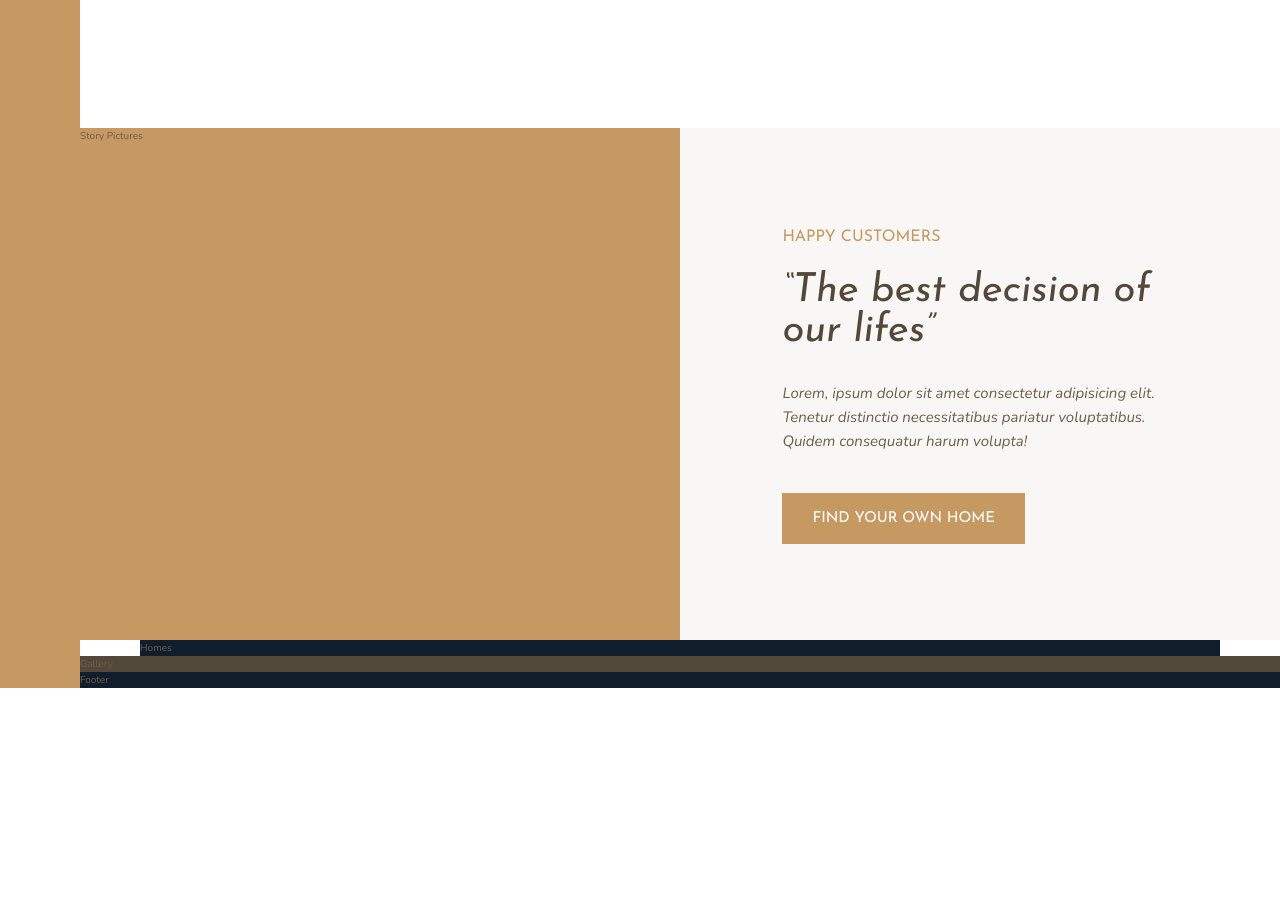
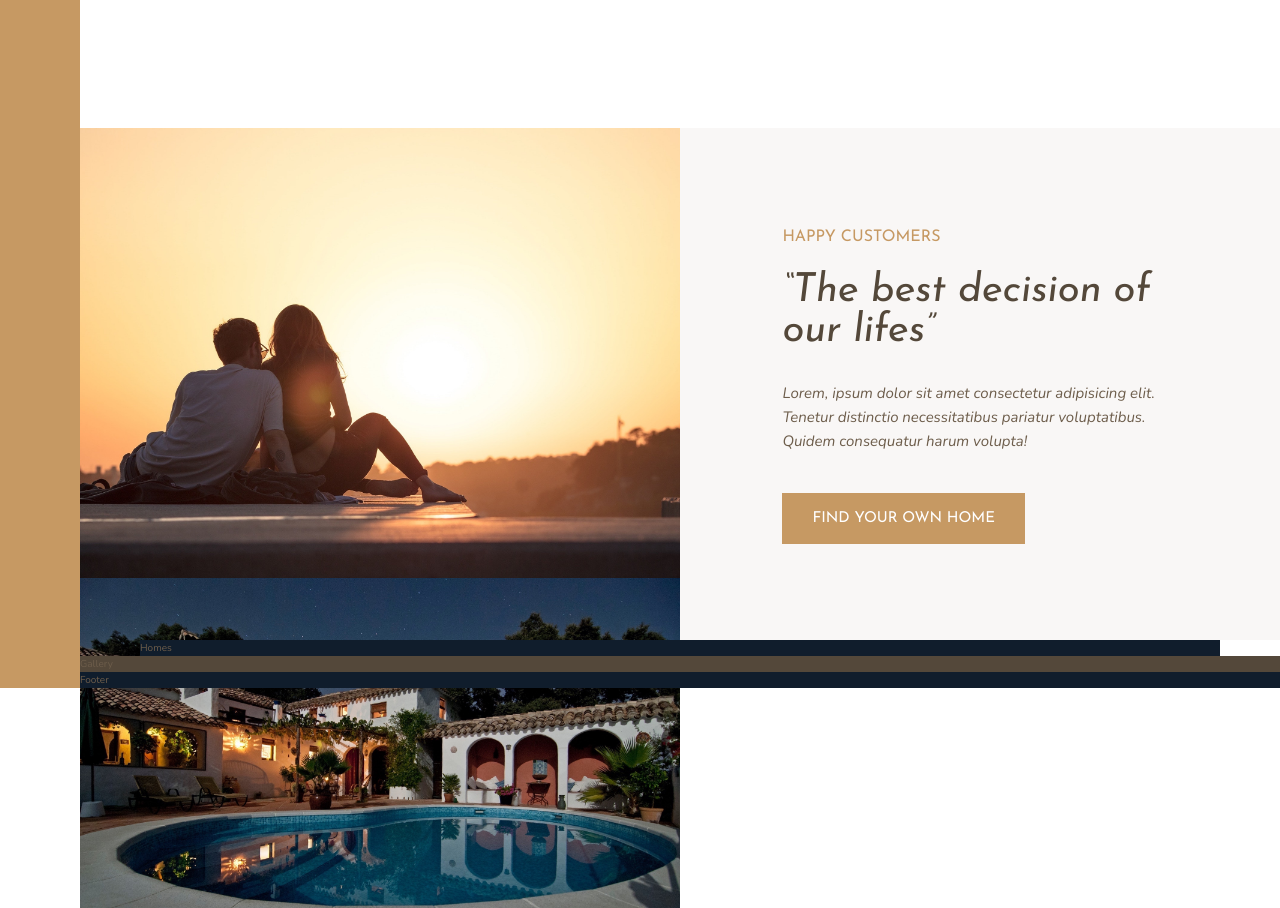
Before and after one commit to drood87/nexter, a website: page index.html in a window 1280 px wide. Shown: the part 1180-2088 px from the top of the page. Before the commit the page ends 1868 px from the top, so only its background shows below. Drawn offline with nearby package versions, Linux system fonts and the light colour scheme.

Commit message:
markup for story pictures

```diff
--- a/index.html
+++ b/index.html
@@ -98,7 +98,12 @@
     </div>
 
     <div class="story__pictures">
-      Story Pictures
+      <img
+        src="img/story-1.jpeg"
+        alt="Couple with new house"
+        class="story__img--1"
+      />
+      <img src="img/story-2.jpeg" alt="New house" class="story__img--2" />
     </div>
 
     <div class="story__content">
--- a/sass/_story.scss
+++ b/sass/_story.scss
@@ -2,6 +2,16 @@
 	&__pictures {
 		background-color: $color-primary;
 		grid-column: full-start / col-end 4;
+
+		display: grid;
+	}
+
+	&__img--1 {
+		width: 100%;
+	}
+
+	&__img--2 {
+		width: 100%;
 	}
 
 	&__content {
```
Also changed, not shown: css/style.css.
